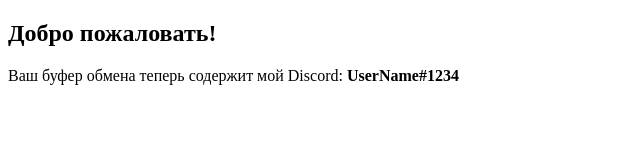
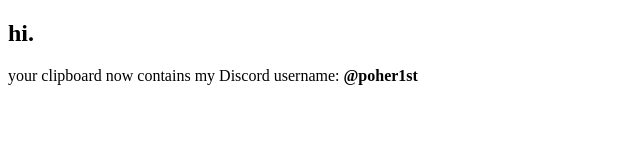
Before and after one commit to poher1st/poher1st, a plain HTML site: page index.html in a window 1280 px wide. Shown: the whole page, without its empty margins (0-640 px from the left). Drawn offline with Linux system fonts and the light colour scheme.

Commit message:
Update index.html

```diff
--- a/index.html
+++ b/index.html
@@ -15,7 +15,7 @@
   </script>
 </head>
 <body>
-  <h2>Добро пожаловать!</h2>
-  <p>Ваш буфер обмена теперь содержит мой Discord: <b>UserName#1234</b></p>
+  <h2>hi.</h2>
+  <p>your clipboard now contains my Discord username: <b>@poher1st</b></p>
 </body>
 </html>
```
